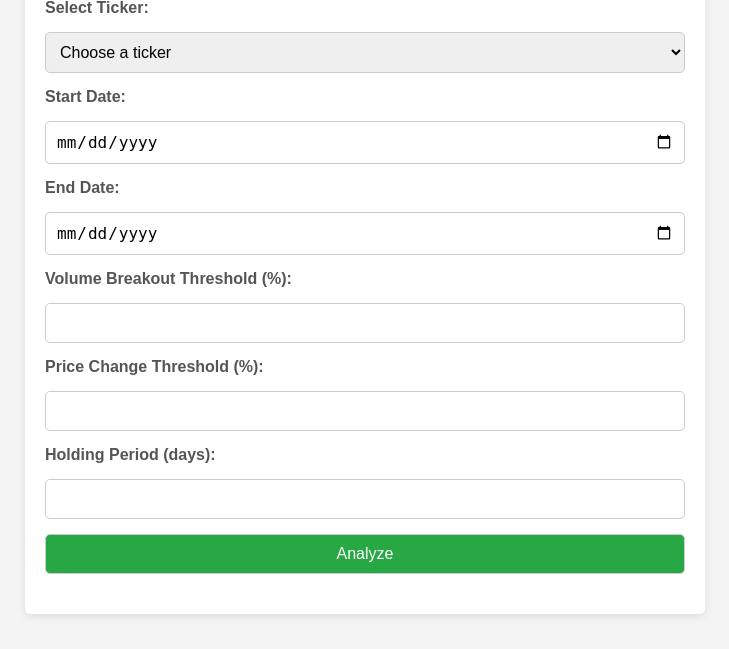
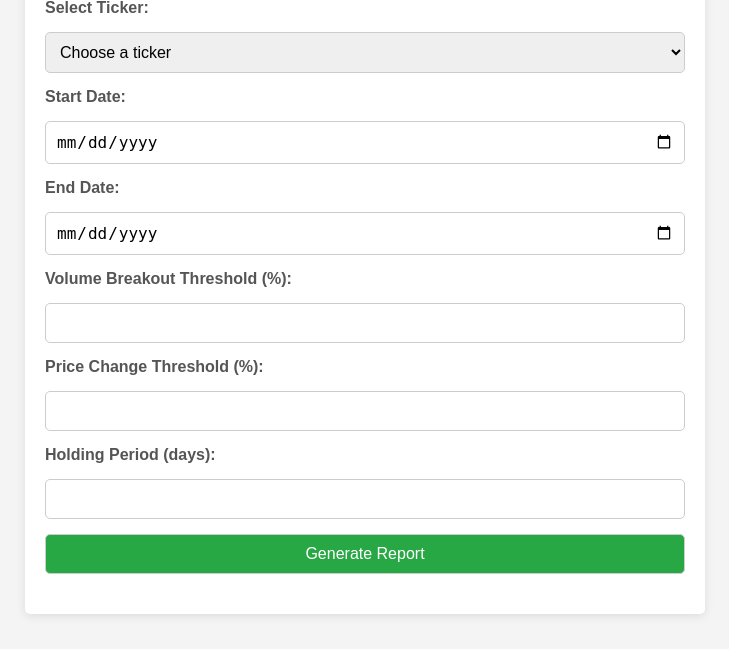
Before and after one commit to Abhishekhunt/quanta_mini_project, a Flask app: page / in a window 1280 px wide. Shown: the part 151-800 px from the top of the page, without its empty margins (275-1004 px from the left). Run offline with Flask 3, Linux system fonts and the light colour scheme.

Commit message:
Update index.html

```diff
--- a/templates/index.html
+++ b/templates/index.html
@@ -61,7 +61,7 @@
             <label for="holding_period">Holding Period (days):</label>
             <input type="number" id="holding_period" name="holding_period" required>
 
-            <button type="submit">Analyze</button>
+            <button type="submit">Generate Report</button>
         </form>
 
         <div id="result"></div>
```
